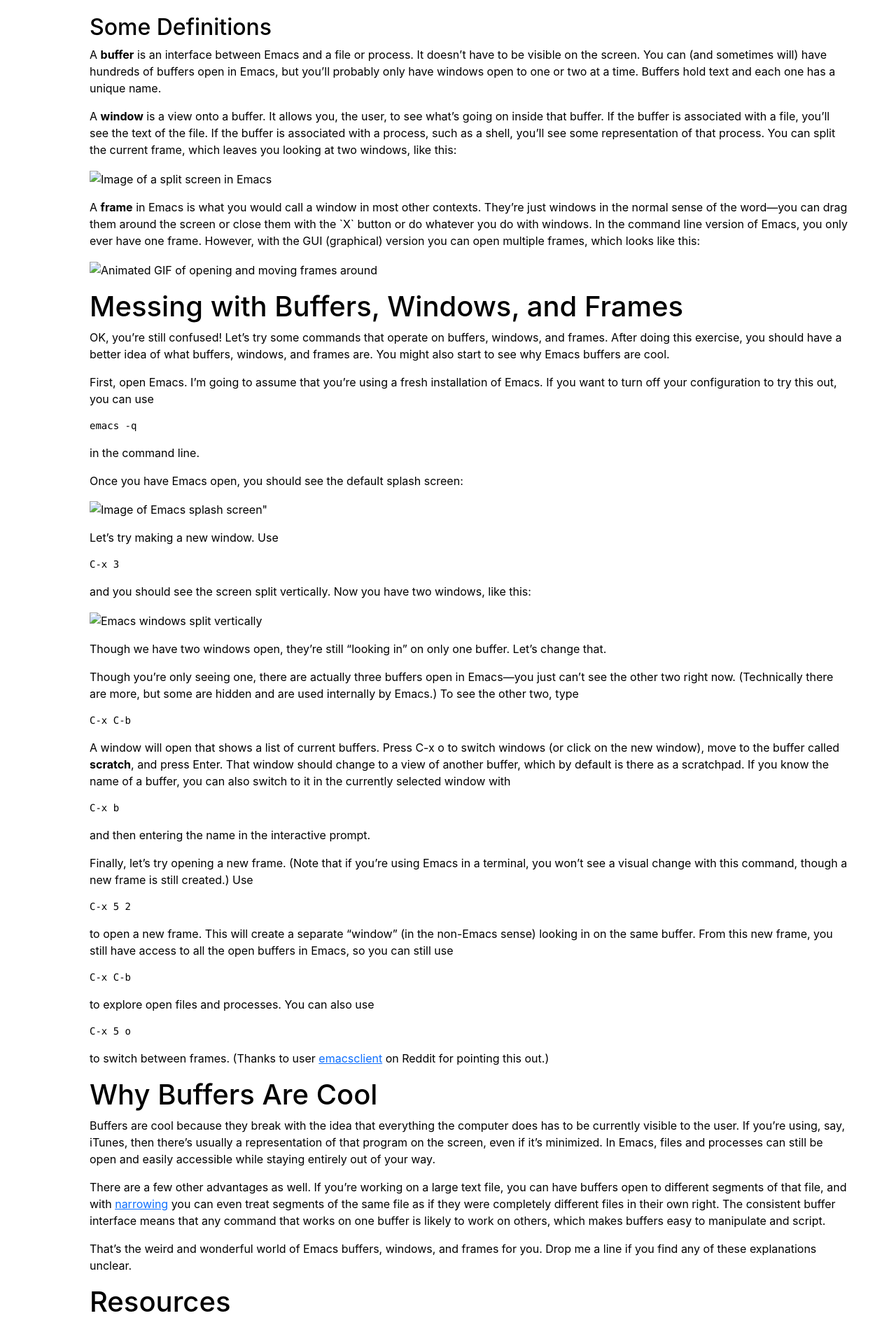
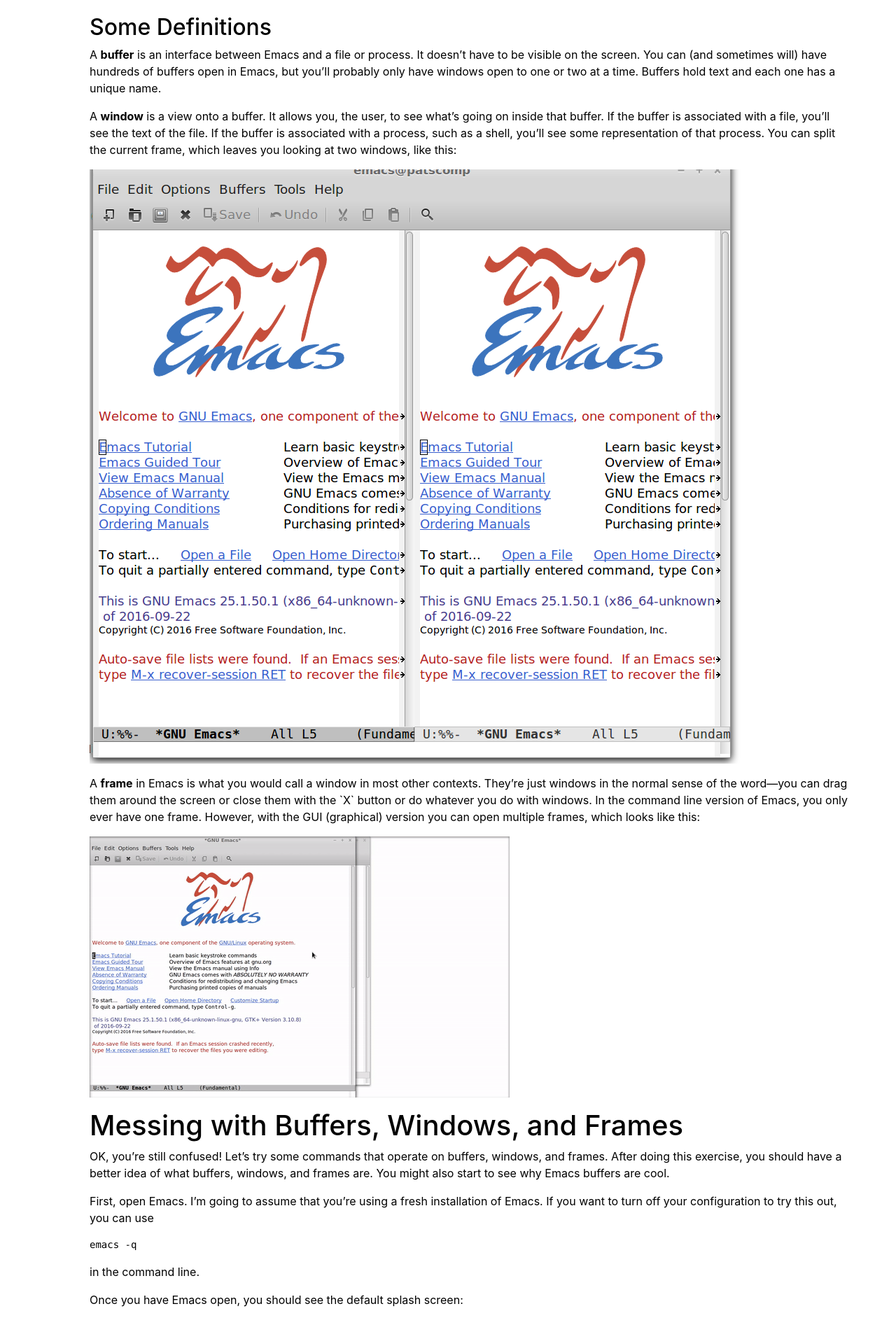
Before and after one commit to smythp/website, a Jekyll site: the page built from _posts/2017-06-01-emacs-buffers.md, in a window 1280 px wide. Shown: the part 1009-2892 px from the top of the page at 70% size. Built offline with Jekyll 4.4.1, drawn with Linux system fonts in a browser that asks for light colours.

Commit message:
Fixed links in buffers blog post

```diff
--- a/_posts/2017-06-01-emacs-buffers.md
+++ b/_posts/2017-06-01-emacs-buffers.md
@@ -22,11 +22,11 @@
 
 A **window** is a view onto a buffer. It allows you, the user, to see what's going on inside that buffer. If the buffer is associated with a file, you'll see the text of the file. If the buffer is associated with a process, such as a shell, you'll see some representation of that process. You can split the current frame, which leaves you looking at two windows, like this:
 
-![Image of a split screen in Emacs](/images/split-screen.png)
+![Image of a split screen in Emacs](/assets/images/split-screen.png)
 
 A **frame** in Emacs is what you would call a window in most other contexts. They're just windows in the normal sense of the word—you can drag them around the screen or close them with the \`X\` button or do whatever you do with windows. In the command line version of Emacs, you only ever have one frame. However, with the GUI (graphical) version you can open multiple frames, which looks like this:
 
-![Animated GIF of opening and moving frames around](/images/frames.gif)
+![Animated GIF of opening and moving frames around](/assets/images/frames.gif)
 
 # Messing with Buffers, Windows, and Frames
 
@@ -40,7 +40,7 @@
 
 Once you have Emacs open, you should see the default splash screen:
 
-![Image of Emacs splash screen"](/images/splash.png)
+![Image of Emacs splash screen"](/assets/images/splash.png)
 
 
 Let's try making a new window. Use
@@ -49,7 +49,7 @@
 
 and you should see the screen split vertically. Now you have two windows, like this:
 
-![Emacs windows split vertically](/images/with-buffers-win.png){:class="image-left"}
+![Emacs windows split vertically](/assets/images/with-buffers-win.png){:class="image-left"}
 
 Though we have two windows open, they're still "looking in" on only one buffer. Let's change that.
 
```
